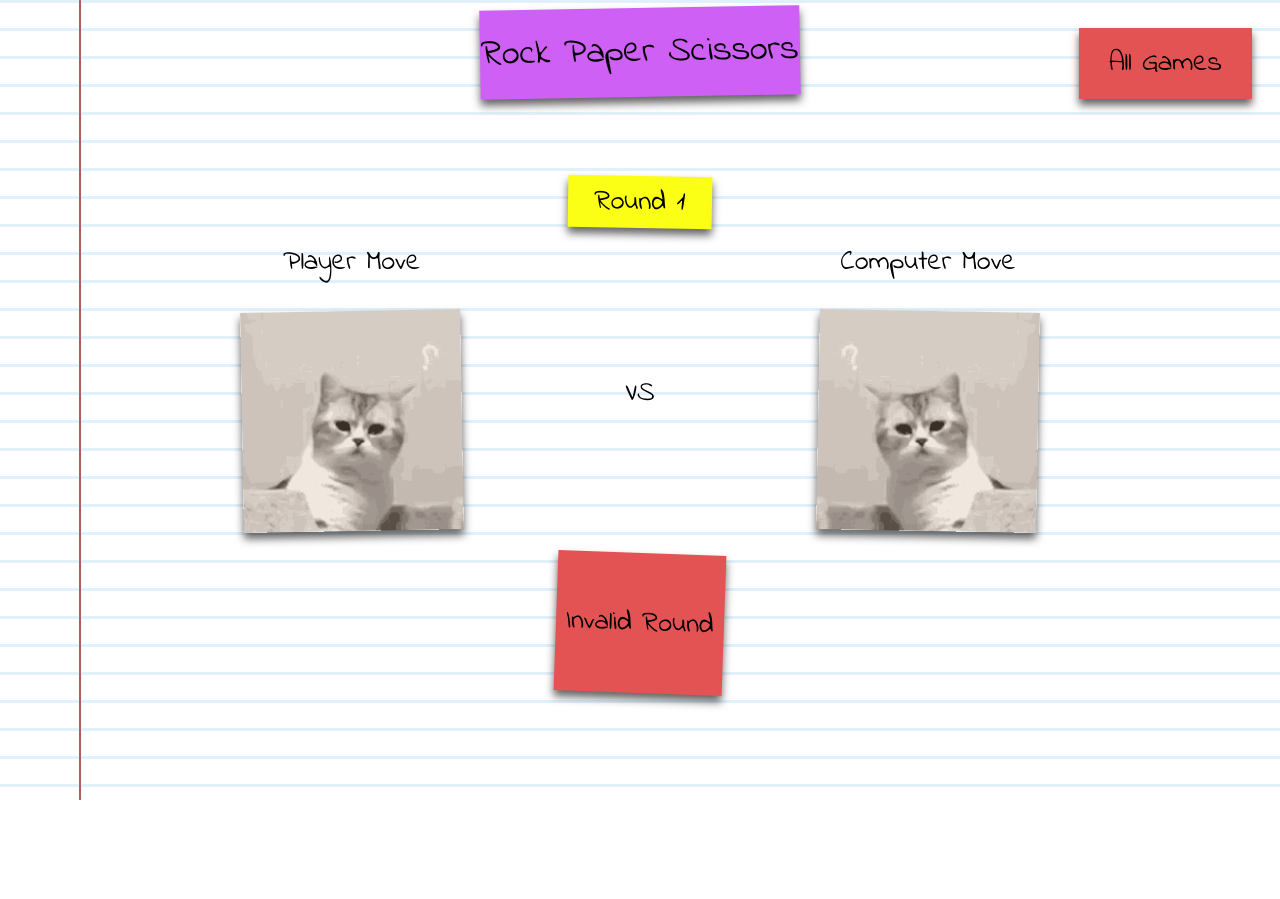
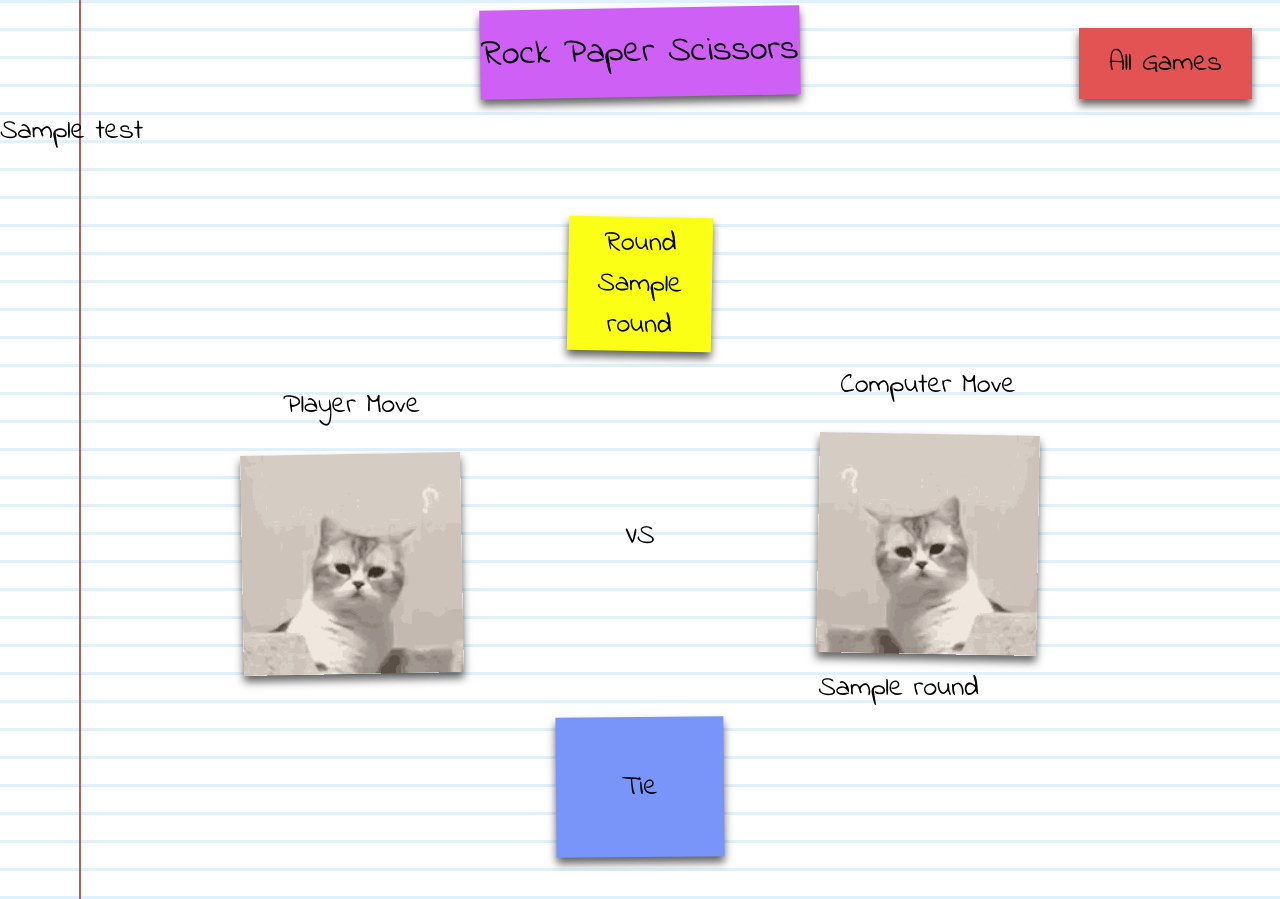
Before and after one commit to software-students-fall2022/containerized-app-exercise-team1, a Flask app: template web-app/templates/home.html in a window 1280 px wide. Before the commit the page ends 800 px from the top, so only its background shows below. Run offline with Flask 2, Linux system fonts and the light colour scheme; the template is opened without the code that fills it: most values are stand-ins (such as "Sample title", 1, 10 or a date in 2020).

Commit message:
data now shows in db

```diff
--- a/docker-compose.yaml
+++ b/docker-compose.yaml
@@ -6,4 +6,4 @@ services:
   web:
     build: ./web-app
     ports:
-      - "3000:5000"
+      - "127.0.0.1:3000:5000"
--- a/web-app/app.py
+++ b/web-app/app.py
@@ -1,13 +1,16 @@
 from flask import Flask, render_template, request, redirect, abort, url_for, make_response, flash
+from bson.objectid import ObjectId
 from pymongo import MongoClient
 import os
 
 # connect to the database
-cxn = MongoClient('localhost', 27017)
+
+
+cxn = MongoClient("mongodb://127.0.0.1:27017")
 try:
     # verify the connection works by pinging the database
     cxn.admin.command('ping') # The ping command is cheap and does not require auth.
-    db = cxn['sample_airbnb'] # store a reference to the database
+    db = cxn['ml_client'] # store a reference to the database
     print(' *', 'Connected to MongoDB!') # if we get here, the connection worked!
 
 except Exception as e:
@@ -15,89 +18,17 @@ except Exception as e:
     # render_template('error.html', error=e) # render the edit template
     print('Database connection error:', e) # debug
 
-
-# Dummy data!
-games = {}
-
-game1 = [
-    {
-        "roundNum": 1,
-        "playerMove": "Scissor",
-        "computerMove": "Rock",
-        "result": "Lose",
-        "timeOfRoundEnd": "...",
-        "snapShot": "...",
-    },
-    {
-        "roundNum": 2,
-        "playerMove": "Paper",
-        "computerMove": "Rock",
-        "result": "Win",
-        "timeOfRoundEnd": "...",
-        "snapShot": "...",
-    },
-    {
-        "roundNum": 3,
-        "playerMove": "Scissor",
-        "computerMove": "Scissor",
-        "result": "Tie",
-        "timeOfRoundEnd": "...",
-        "snapShot": "...",
-    },
-    {
-        "roundNum": "Invalid",
-        "playerMove": "Invalid",
-        "computerMove": "Invalid",
-        "result": "Invalid",
-        "timeOfRoundEnd": "...",
-        "snapShot": "...",
-    },
-]
-
-game2 = [
-    {
-        "roundNum": 1,
-        "playerMove": "Scissor",
-        "computerMove": "Rock",
-        "result": "Lose",
-        "timeOfRoundEnd": "...",
-        "snapShot": "...",
-    },
-    {
-        "roundNum": 2,
-        "playerMove": "Paper",
-        "computerMove": "Rock",
-        "result": "Win",
-        "timeOfRoundEnd": "...",
-        "snapShot": "...",
-    },
-    {
-        "roundNum": 3,
-        "playerMove": "Scissor",
-        "computerMove": "Scissor",
-        "result": "Tie",
-        "timeOfRoundEnd": "...",
-        "snapShot": "...",
-    },
-    {
-        "roundNum": "Invalid",
-        "playerMove": "Invalid",
-        "computerMove": "Invalid",
-        "result": "Invalid",
-        "timeOfRoundEnd": "...",
-        "snapShot": "...",
-    },
-]
-
-games["game1"] = game1
-games["game2"] = game2
-
 app = Flask(__name__)
 
 @app.route('/')
 def home():
+    games = {}
+    round_arr = []
+    for game in db.games.find({}):
+        for round_id in game["rounds"]:
+            round_arr.append(db.rounds.find_one({"_id":ObjectId(round_id)}))
+        games[game["date"]] = round_arr
     return render_template("home.html", games=games)
-
 
 if __name__ == "__main__":
     app.run(debug=True)
--- a/web-app/templates/home.html
+++ b/web-app/templates/home.html
@@ -1,26 +1,26 @@
 {% extends 'base.html' %}
 
 {% block container %}
-
 {% for game in games %}
+{{test}}
 <div class="round-scroll scroll-snap-inline" id="{{game}}">
     {% for round in games[game] %}
     <section class="round-container">
         <section class="round">
             <header class="round-header">
                 <div class="round-postit post-it">
-                    <p class="round-num">Round {{round.roundNum}}</p>
+                    <p class="round-num">Round {{round.round}}</p>
                 </div>
             </header>
             <div class="round-details">
                 <div class="player-move">
                     <p class="player-move-text">Player Move</p>
-                    {% if round.playerMove == 'Scissor' %}
+                    {% if round.user_gesture == 'scissor' %}
                     <img alt="Scissor" src="../static/images/Scissor.jpg" class="player-move-img player-postit">
-                    {% elif round.playerMove == 'Rock' %}
+                    {% elif round.user_gesture == 'rock' %}
                     <img alt="Rock" src="../static/images/Rock.jpg" class="player-move-img player-postit">
-                    {% elif round.playerMove == 'Paper' %}
-                    <img alt="Rock" src="../static/images/Paper.jpg" class="player-move-img player-postit">
+                    {% elif round.user_gesture == 'paper' %}
+                    <img alt="Paper" src="../static/images/Paper.jpg" class="player-move-img player-postit">
                     {% else %}
                     <img alt="Invalid" src="../static/images/InvalidMove.gif" class="player-move-img player-postit">
                     {% endif %}
@@ -30,33 +30,30 @@
                 </div>
                 <div class="computer-move">
                     <p class="computer-move-text">Computer Move</p>
-                    {% if round.computerMove == 'Scissor' %}
+                    {% if round.cp_gesture == 'scissor' %}
                     <img alt="Scissor" src="../static/images/Scissor.jpg" class="computer-move-img computer-postit">
-                    {% elif round.computerMove == 'Rock' %}
+                    {% elif round.cp_gesture == 'rock' %}
                     <img alt="Rock" src="../static/images/Rock.jpg" class="computer-move-img computer-postit">
-                    {% elif round.computerMove == 'Paper' %}
-                    <img alt="Rock" src="../static/images/Paper.jpg" class="computer-move-img computer-postit">
+                    {% elif round.cp_gesture== 'paper' %}
+                    <img alt="Paper" src="../static/images/Paper.jpg" class="computer-move-img computer-postit">
                     {% else %}
                     <img alt="Invalid" src="../static/images/InvalidMove.gif" class="computer-move-img computer-postit">
+                    <p>{{round}}</p>
                     {% endif %}
                 </div>
             </div>
             <div class="result">
-                {% if round.result == 'Win' %}
+                {% if round.result == "user" %}
                 <div class="postit-result-win post-it">
                     <p class="result-text">Win</p>
                 </div>
-                {% elif round.result == 'Lose' %}
+                {% elif round.result == "cp" %}
                 <div class="postit-result-lose post-it">
                     <p class="result-text">Lose</p>
                 </div>
-                {% elif round.result == 'Tie' %}
+                {% else %}
                 <div class="postit-result-tie post-it">
                     <p class="result-text">Tie</p>
-                </div>
-                {% else %}
-                <div class="postit-result-invalid post-it">
-                    <p class="result-text">Invalid Round</p>
                 </div>
                 {% endif %}
             </div>
```
Also changed, not shown: machine-learning-client/hand_gesture_rock_paper_scissor.py (+6 -4 lines).
